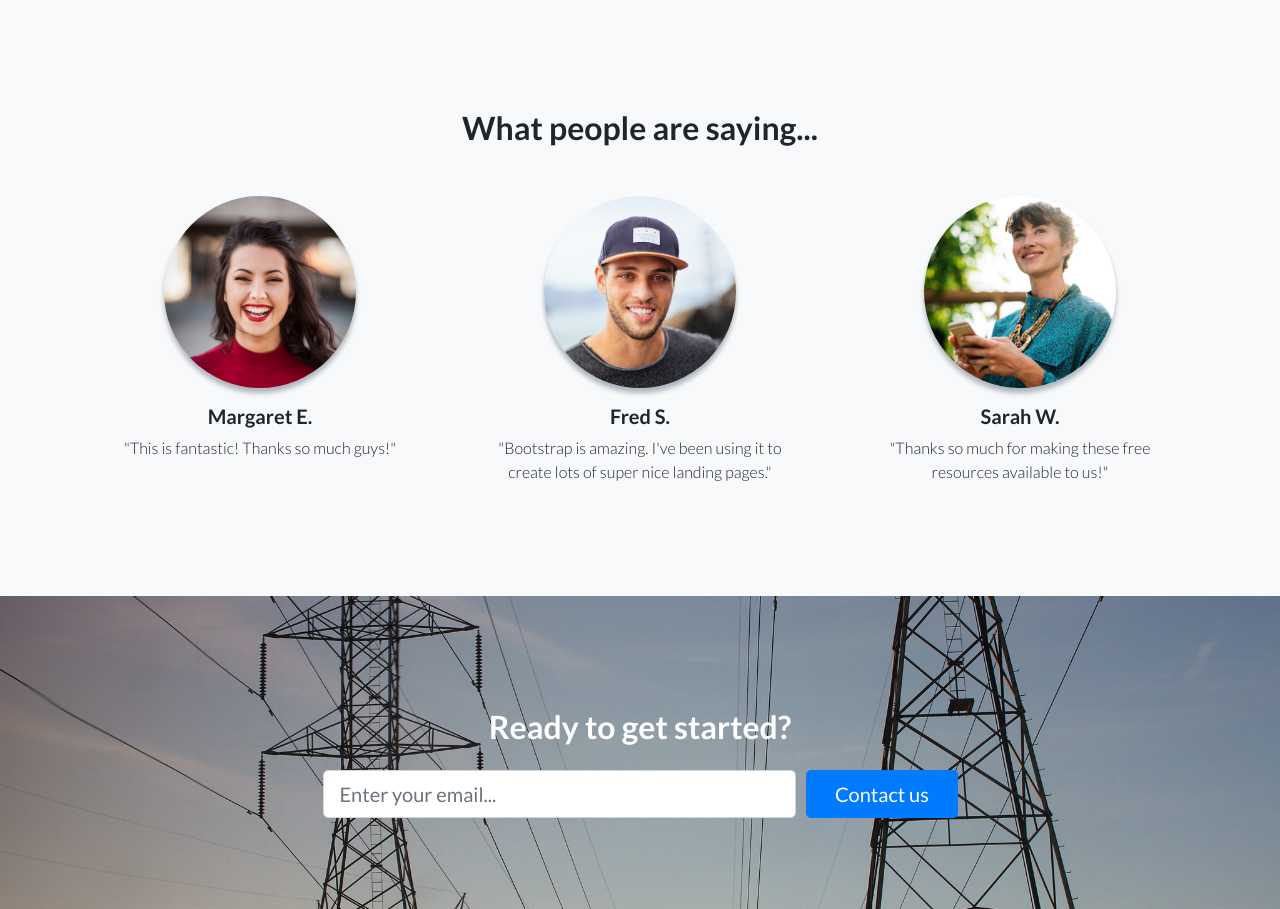
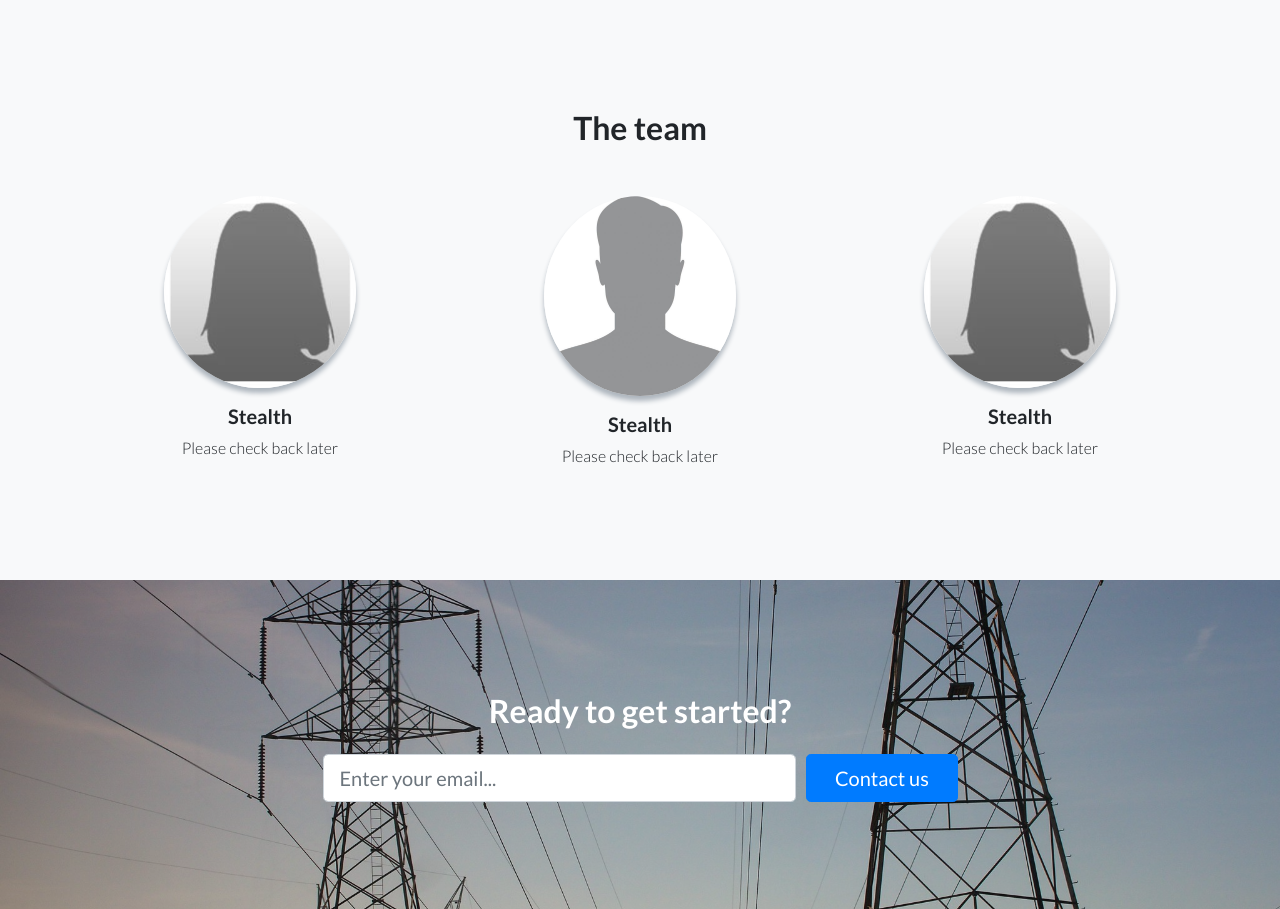
Before and after one commit to ia-energy/ia-energy.github.io, a website: page index.html in a window 1280 px wide. Shown: the part 2131-3040 px from the top of the page. Drawn offline with Linux system fonts and the light colour scheme.

Commit message:
remove people

```diff
--- a/index.html
+++ b/index.html
@@ -116,27 +116,27 @@
   <!-- Testimonials -->
   <section class="testimonials text-center bg-light">
     <div class="container">
-      <h2 class="mb-5">What people are saying...</h2>
+      <h2 class="mb-5">The team</h2>
       <div class="row">
         <div class="col-lg-4">
           <div class="testimonial-item mx-auto mb-5 mb-lg-0">
-            <img class="img-fluid rounded-circle mb-3" src="img/testimonials-1.jpg" alt="">
-            <h5>Margaret E.</h5>
-            <p class="font-weight-light mb-0">"This is fantastic! Thanks so much guys!"</p>
+            <img class="img-fluid rounded-circle mb-3" src="img/anonymous-person_long_hair.jpg" alt="">
+            <h5>Stealth</h5>
+            <p class="font-weight-light mb-0">Please check back later</p>
           </div>
         </div>
         <div class="col-lg-4">
           <div class="testimonial-item mx-auto mb-5 mb-lg-0">
-            <img class="img-fluid rounded-circle mb-3" src="img/testimonials-2.jpg" alt="">
-            <h5>Fred S.</h5>
-            <p class="font-weight-light mb-0">"Bootstrap is amazing. I've been using it to create lots of super nice landing pages."</p>
+            <img class="img-fluid rounded-circle mb-3" src="img/anonymous-person-short-hair.jpg" alt="">
+            <h5>Stealth</h5>
+            <p class="font-weight-light mb-0">Please check back later</p>
           </div>
         </div>
         <div class="col-lg-4">
           <div class="testimonial-item mx-auto mb-5 mb-lg-0">
-            <img class="img-fluid rounded-circle mb-3" src="img/testimonials-3.jpg" alt="">
-            <h5>Sarah W.</h5>
-            <p class="font-weight-light mb-0">"Thanks so much for making these free resources available to us!"</p>
+            <img class="img-fluid rounded-circle mb-3" src="img/anonymous-person_long_hair.jpg" alt="">
+            <h5>Stealth</h5>
+            <p class="font-weight-light mb-0">Please check back later</p>
           </div>
         </div>
       </div>
```
